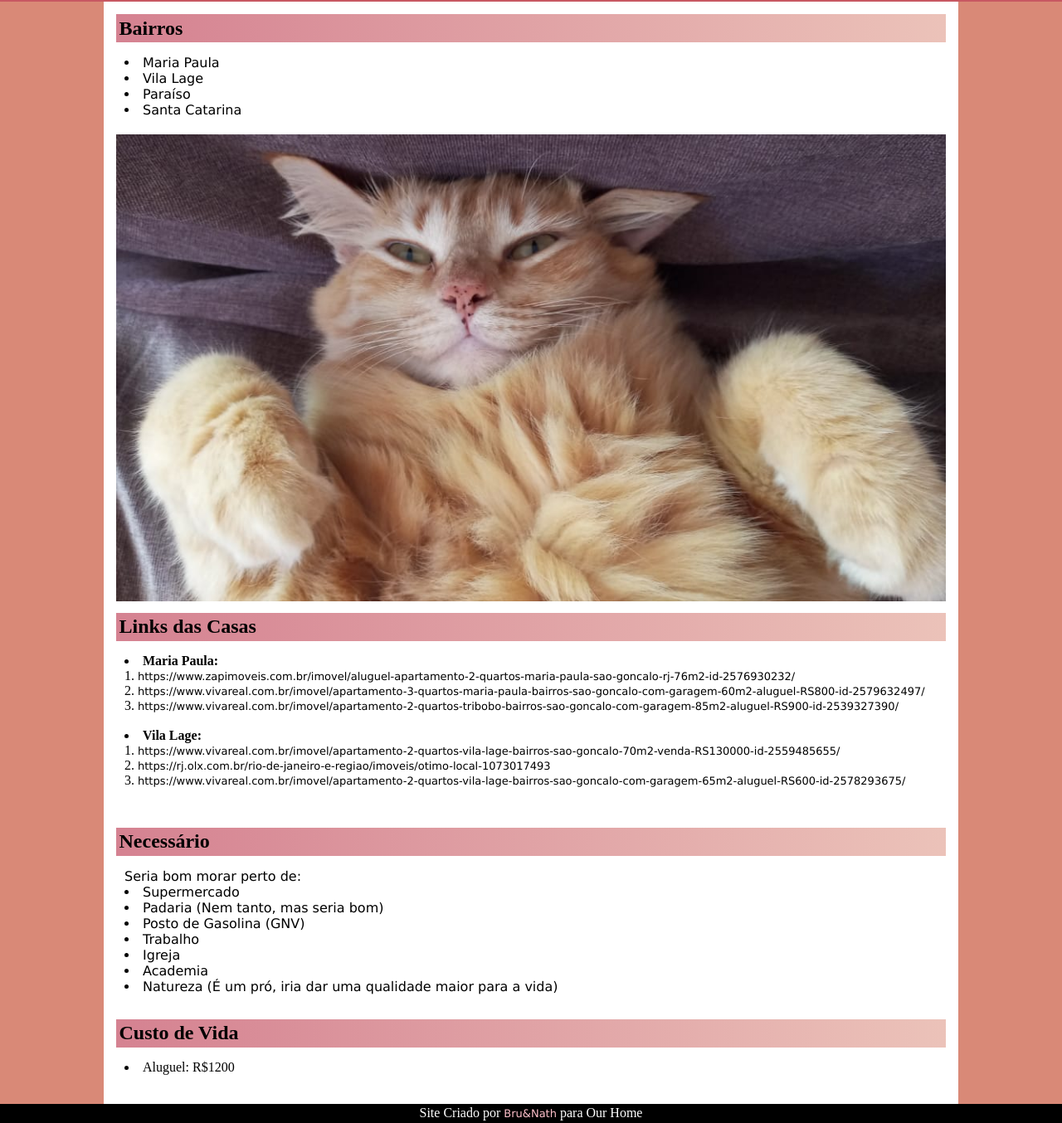
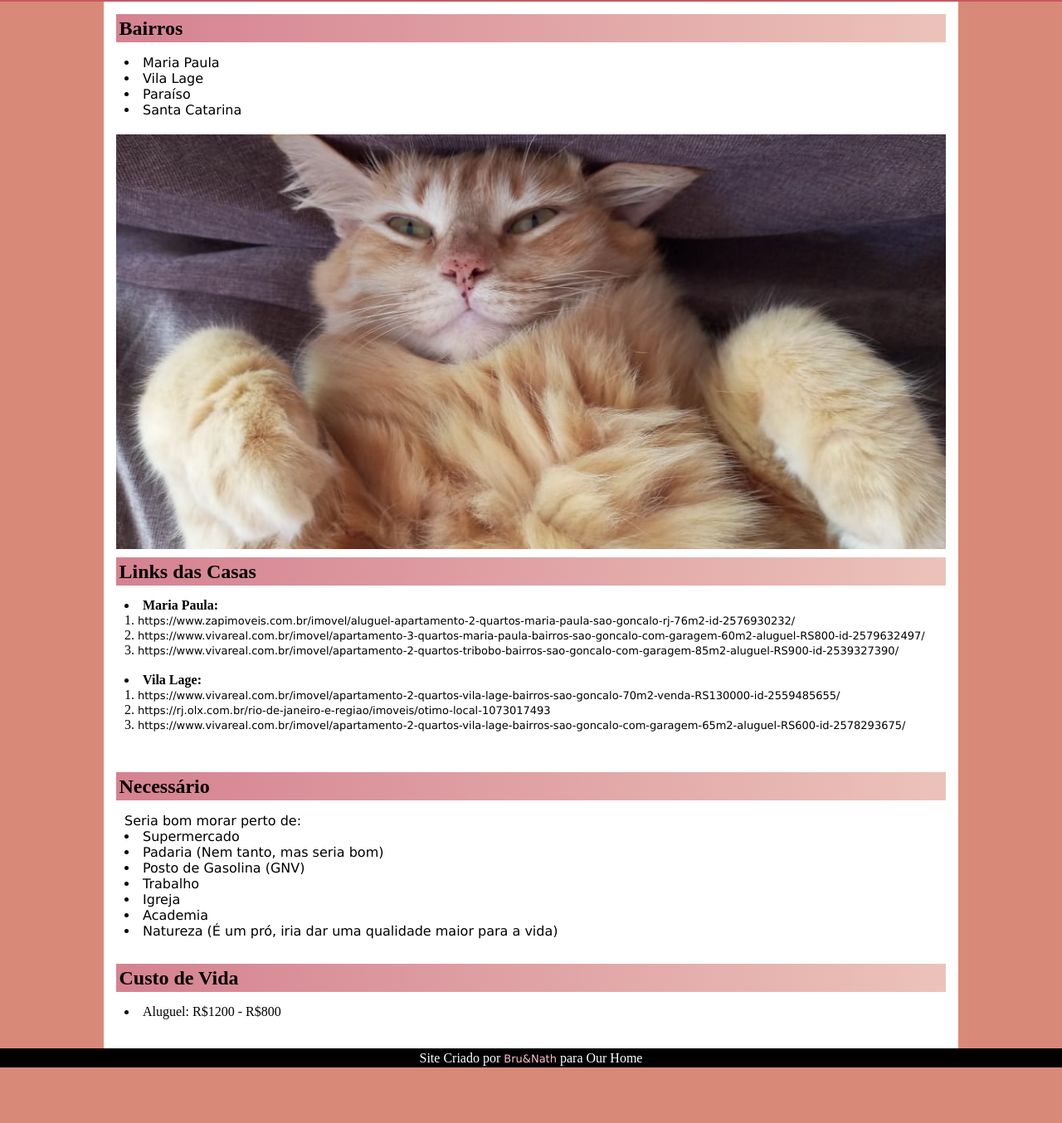
Before and after one commit to brunomorseg/projeto-casa, a plain HTML site: page index.html in a window 1280 px wide. Shown: the part 190-1544 px from the top of the page at 83% size. After the commit the page ends 1477 px from the top, so only its background shows below. Drawn offline with Linux system fonts and the light colour scheme.

Commit message:
gato safado

```diff
--- a/index.html
+++ b/index.html
@@ -57,9 +57,20 @@
         max-width: 1000px;
     }
 
-        img {
+        .imagem {
+            background-image: url(imagem/coisinha.jpg);
+            background-size: cover;
+            background-attachment: fixed;
+            width: 1000px;
+            height: 500px;
+            background-position: right center;
+        }
+
+        img#vai {
             background-position: center;
+            background-size: cover;
             background-attachment: fixed;
+            background-position: center;
             width: 100%;
         }
 
@@ -118,9 +129,10 @@
 
                      </ul>
 
-                     <picture >
-                        <img src="imagem/coisinha.jpg" alt="coisinha">
-                     </picture>
+                   <section class="imagem">
+
+
+                   </section>
 
                      <h2> Links das Casas</h2>
 
@@ -157,7 +169,8 @@
                      </ul>
 
                      <h2>Custo de Vida</h2>
-                     <ul> <li>Aluguel: R$1200</li>
+                     <ul> <li>Aluguel: R$1200 - R$800</li>
+
 
 
 
```
